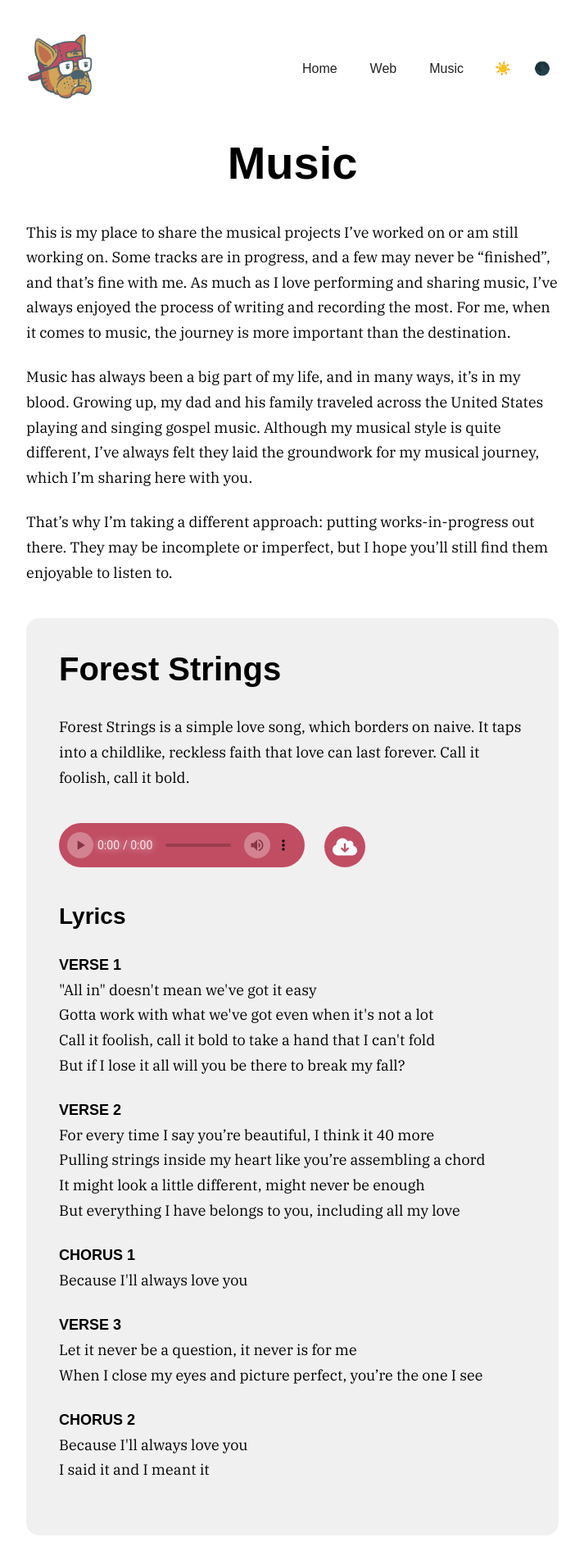
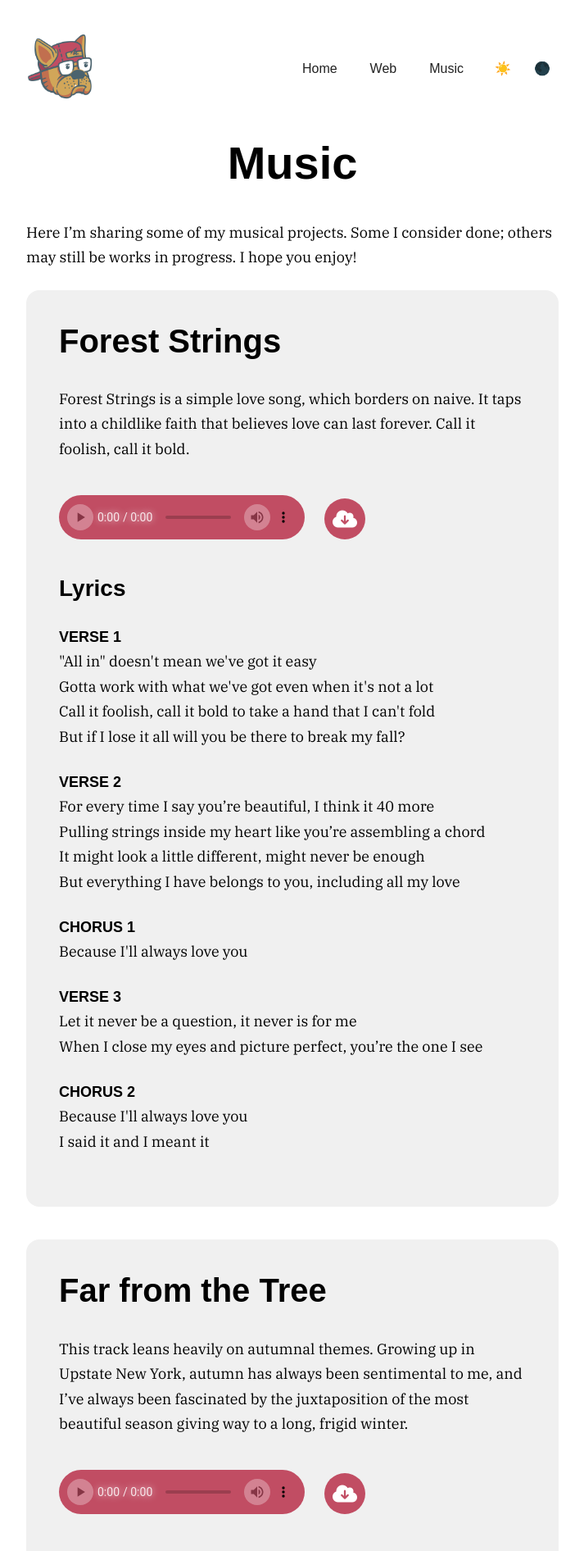
Before and after one commit to tylerwoodcook/linepup_com, a PHP site: page /music in a window 1280 px wide. Shown: the top 1892 px of the page at 82% size, without its empty margins (283-996 px from the left). Run offline with PHP 8.4, Linux system fonts and the light colour scheme; some libraries are stand-ins or nearby versions; some web fonts are replaced.

Commit message:
Update index.php

```diff
--- a/music/index.php
+++ b/music/index.php
@@ -5,29 +5,13 @@ include('../header.php');
 
 <div class="section">
     <h1 style="text-align: center;">Music</h1>
-    <p>This is my place to share the musical projects I’ve worked on or am still working on.
-        Some tracks are in progress, and a few may never be “finished”, and that’s fine with me.
-        As much as I love performing and sharing music, I’ve always enjoyed the process of writing and recording the most.
-        For me, when it comes to music, the journey is more important than the destination.
-    </p>
-    <p>Music has always been a big part of my life, and in many ways, it’s in my blood.
-        Growing up, my dad and his family traveled across the United States playing and singing gospel music.
-        Although my musical style is quite different, I’ve always felt they laid the groundwork for my musical journey, which I’m sharing here with you.
-    </p>
-    <p class="mb-40">
-        That’s why I’m taking a different approach: putting works-in-progress out there.
-        They may be incomplete or imperfect, but I hope you’ll still find them enjoyable to listen to.
-    </p>
+    <p>Here I’m sharing some of my musical projects. Some I consider done; others may still be works in progress. I hope you enjoy!</p>
 
     <!-- FOREST STRINGS -->
     <div class="post-container">
         <h2>Forest Strings</h2>
 
-        <p style="margin-bottom: 40px;">
-            Forest Strings is a simple love song, which borders on naive.
-            It taps into a childlike, reckless faith that love can last forever.
-            Call it foolish, call it bold.
-        </p>
+        <p style="margin-bottom: 40px;">Forest Strings is a simple love song, which borders on naive. It taps into a childlike faith that believes love can last forever. Call it foolish, call it bold.</p>
 
         <div style="display: flex; flex-wrap: wrap; width: 100%; gap: 24px; align-items: center; margin-bottom: 40px;">
             <div>
@@ -78,12 +62,7 @@ include('../header.php');
     <div class="post-container">
         <h2>Far from the Tree</h2>
 
-        <p style="margin-bottom: 40px;">
-            I always imagined <i>Far From the Tree</i> as the first song on an album.
-            It portrays a sense of regret for not living up to my own expectations.
-            This track leans heavily on autumnal themes, referencing the "ill-fated trees" and their bruised and damaged fruits.
-            Growing up in Upstate New York, Autumn is incredibly sentimental to me, and I was always fascinated with the juxtaposition of the most beautiful time of year, which gives way to a long, frigid season of death.
-        </p>
+        <p style="margin-bottom: 40px;">This track leans heavily on autumnal themes. Growing up in Upstate New York, autumn has always been sentimental to me, and I’ve always been fascinated by the juxtaposition of the most beautiful season giving way to a long, frigid winter.</p>
 
         <div style="display: flex; flex-wrap: wrap; width: 100%; gap: 24px; align-items: center; margin-bottom: 40px;">
             <div>
@@ -123,12 +102,7 @@ include('../header.php');
         <h2>Faults</h2>
 
         <p>
-            I first recorded <i>Faults</i> back in 2021 after spending a long time away from recording and writing music.
-            I remember feeling refreshed coming back to recording after so much time.
-            I also remember getting in trouble for trying to record vocals while my wife was alseep in the next room over.
-            That might seem like a frivolous detail, but it's actually quite relevant to the theme of this song.
-            This was my first time recording music as a married man; a <i>noisy</i> married man in a tiny apartment.
-            The lyrics of the song reflect the transition from a young man to a dedicated husband, and the challenges that come with growing up.
+            I first recorded Faults in 2021 after spending a long time away from recording and writing music. I remember getting in trouble for trying to record vocals while my wife was asleep in the next room over (my bad). For me, this song is about the challenges of growing up and embracing new responsibilities.
         </p>
         <p style="margin-bottom: 40px;">
             Musically, this song channels some very nostalgic artists from my past, including The Beach Boys, Relient K, Weezer, and The Strokes.
@@ -192,15 +166,9 @@ include('../header.php');
     <div class="post-container">
         <h2>Wretched</h2>
 
-        <p style="margin-bottom: 40px;">
-            Thematically, <i>Wretched</i> is a song about being a wretched, black-hearted sinner.
-            Many of the themes are inspired by Romans chapter 7, in which the author Paul is admitting that he can't do the "good" he wants to do.
-            "For I do not understand my own actions. For I do not do what I want, but I do the very thing I hate." (Romans 7:15)
-        </p>
+        <p style="margin-bottom: 40px;">Conceptually, Wretched is a song about coming to terms with my inherent imperfections. It’s inspired by Romans chapter 7, in which the author, Paul, admits that he can't do the “good” he wants to do: “For I do not understand my own actions. For I do not do what I want, but I do the very thing I hate.”</p>
 
-        <p style="margin-bottom: 40px;">
-            Musically, this song draws inspiration from some of my most formative musical influences, such as Blink 182, Alkaline Trio, and other punk/pop-punk bands of that era.
-        </p>
+        <p style="margin-bottom: 40px;">Musically, the song draws inspiration from some of my most formative influences, such as Blink 182, Alkaline Trio, and other punk/pop-punk bands of that era.</p>
 
         <div style="display: flex; flex-wrap: wrap; width: 100%; gap: 24px; align-items: center; margin-bottom: 40px;">
             <div>
```
